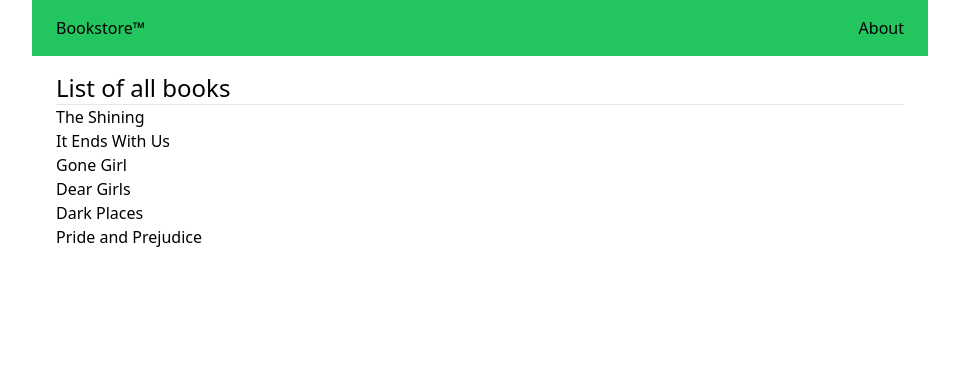
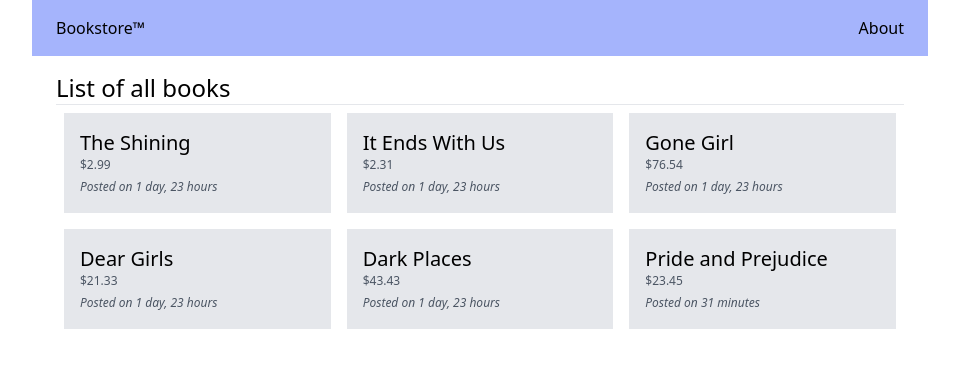
Before and after one commit to hazelr-pontilla/Book-App-Practice, a Django app: page / in a window 1280 px wide. Shown: the top 368 px of the page, without its empty margins (160-1119 px from the left). Run offline with Django 4.2, Linux system fonts and the light colour scheme; data comes from the database, SQL or seed files in the repository; both versions use the stored data as it was after the commit; some libraries are stand-ins or nearby versions.

Commit message:
added code

```diff
--- a/bookstore/urls.py
+++ b/bookstore/urls.py
@@ -15,12 +15,13 @@ Including another URLconf
     2. Add a URL to urlpatterns:  path('blog/', include('blog.urls'))
 """
 from django.contrib import admin
-from django.urls import path
+from django.urls import path, include
 
 from core.views import frontpage, about
 
 urlpatterns = [
     path('admin/', admin.site.urls),
-    path('', frontpage, name='frontpage'),
-    path('about/', about, name='about')
+    path('about/', about, name='about'),
+    path('', include('store.urls')),
+    path('', frontpage, name='frontpage')
 ]
--- a/core/templates/core/base.html
+++ b/core/templates/core/base.html
@@ -8,7 +8,7 @@
 </head>
 <body>
 
-    <nav class="max-w-4xl mx-auto px-6 py-4 bg-green-500 flex justify-between">
+    <nav class="max-w-4xl mx-auto px-6 py-4 bg-indigo-300 flex justify-between">
         <div class="logo">
             <a href="{% url 'frontpage' %}">Bookstore&trade;</a>
         </div>
--- a/core/templates/core/frontpage.html
+++ b/core/templates/core/frontpage.html
@@ -9,10 +9,19 @@
     <h1 class="text-2xl">List of all books</h1>
     <hr>
 
-    {% for book in books %}
+    <div class="flex flex-wrap">
+        {% for book in books %}
+            <div class="book w-1/3 p-2">
+                <div class="bg-gray-200 p-4">
 
-        <h2> {{ book.title }} </h2>
-
-    {% endfor %}
+                    <a href="{% url 'book-detail' book.slug%}">
+                        <h2 class="text-xl "> {{ book.title }} </h2>
+                        <p class="text-xs text-gray-600">${{ book.get_display_price }}</p>
+                        <em class="text-xs text-gray-600 ">Posted on {{ book.created_at|timesince }} </em>
+                    </a>
+                </div>
+            </div>
+        {% endfor %}
+    </div>
 
 {% endblock %}
--- a/store/models.py
+++ b/store/models.py
@@ -24,3 +24,6 @@ class Book(models.Model):
 
     def __str__(self):
         return self.title
+
+    def get_display_price(self):
+        return self.price / 100
--- /dev/null
+++ b/store/urls.py
@@ -0,0 +1,7 @@
+from django.urls import path
+from .import views
+
+urlpatterns = [
+    path('<slug:slug>/', views.book_detail, name='book-detail'),
+
+]
--- a/store/views.py
+++ b/store/views.py
@@ -1,3 +1,8 @@
 from django.shortcuts import render
 
 # Create your views here.
+from .models import Book
+
+def book_detail(request, slug):
+    book = Book.objects.get(slug = slug)
+    return render(request,  'store/book_detail.html', {'book': book})
--- a/todo.txt
+++ b/todo.txt
@@ -10,8 +10,8 @@ create app for user profiles                //medyo complicated na didi
 create app for books                        //done
 add category model                          //done
 
-list out newest books on the frontpage
-book detail view
+list out newest books on the frontpage      //done
+book detail view                            //done
 category view
 show vendor on the book detail pages
 add images to the books
```
Also changed, not shown: store/templates/store/book_detail.html (added, +21 -0 lines), db.sqlite3.
